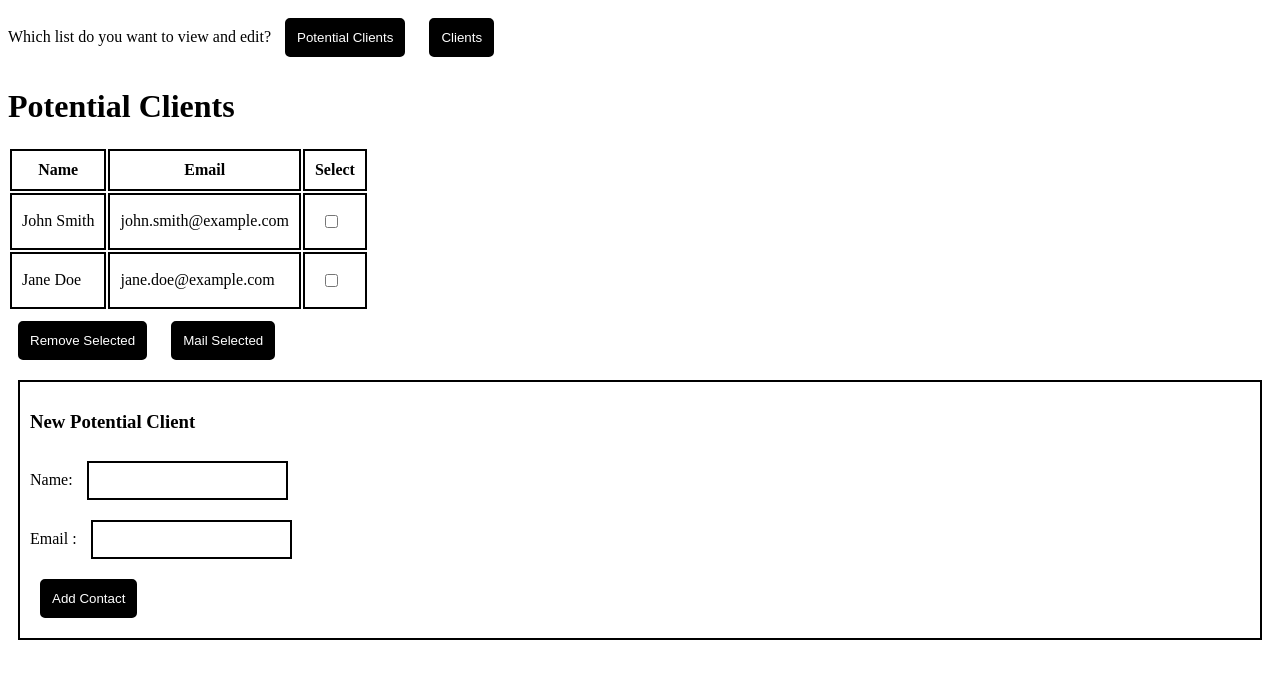
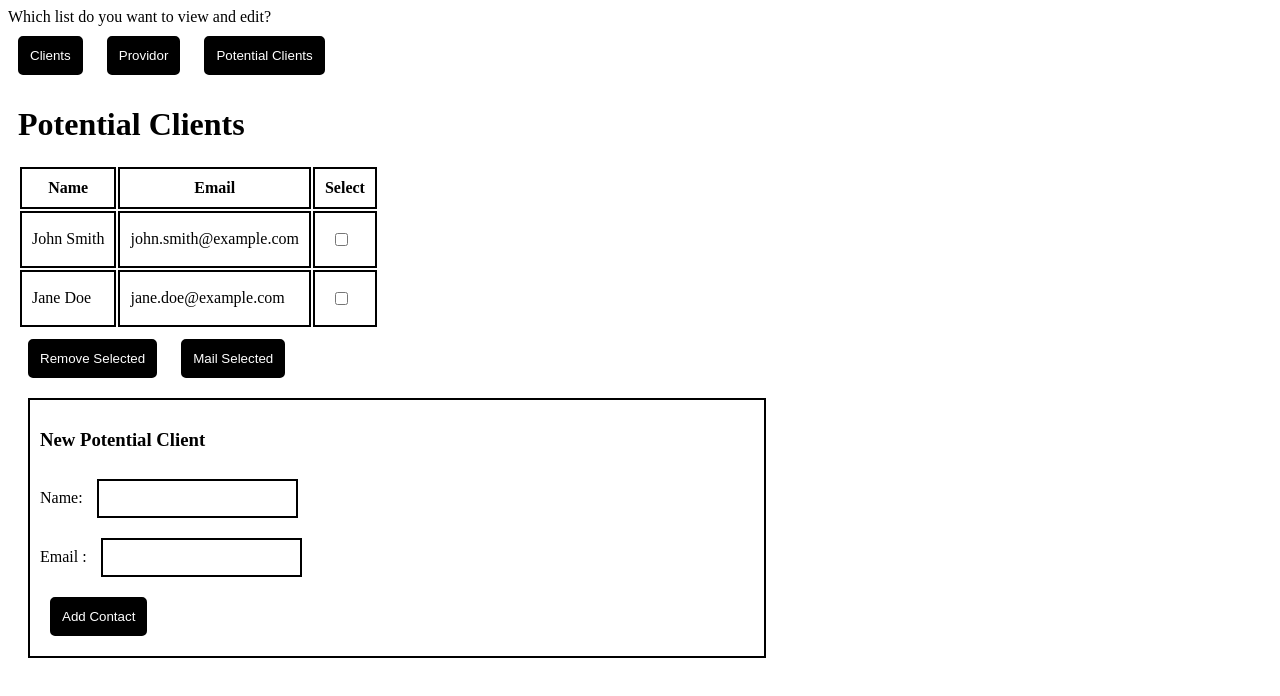
Before and after one commit to gsingh704/interview, a plain HTML site: page html/Potential.html in a window 1280 px wide. Drawn offline with Linux system fonts and the light colour scheme.

Commit message:
done version 1

```diff
--- a/html/Potential.html
+++ b/html/Potential.html
@@ -10,10 +10,13 @@
 </head>
 
 <body>
-    Which list do you want to view and edit?
+    Which list do you want to view and edit? <br>
+    <button type="button" onclick="window.location.href='Client.html'">Clients</button>
+    <button type="button" onclick="window.location.href='providor.html'">Providor</button>
     <button type="button" onclick="window.location.href='Potential.html'">Potential Clients</button>
-    <button type="button" onclick="window.location.href='Client.html'">Clients</button>
-    <div class="Potential">
+
+
+    <div class="main">
         <h1>Potential Clients</h1>
         <table id="contact-table">
             <thead>
--- a/style.css
+++ b/style.css
@@ -1,4 +1,4 @@
-.Client{
+.main{
     margin: 10px;
     width: 60%;
 }
```
Also changed, not shown: html/Client.html (+1 -1 lines), html/providor.html (+3 -3 lines), js/Client.js (+12 -10 lines), js/potential.js (+12 -10 lines), js/providor.js (+12 -10 lines).
